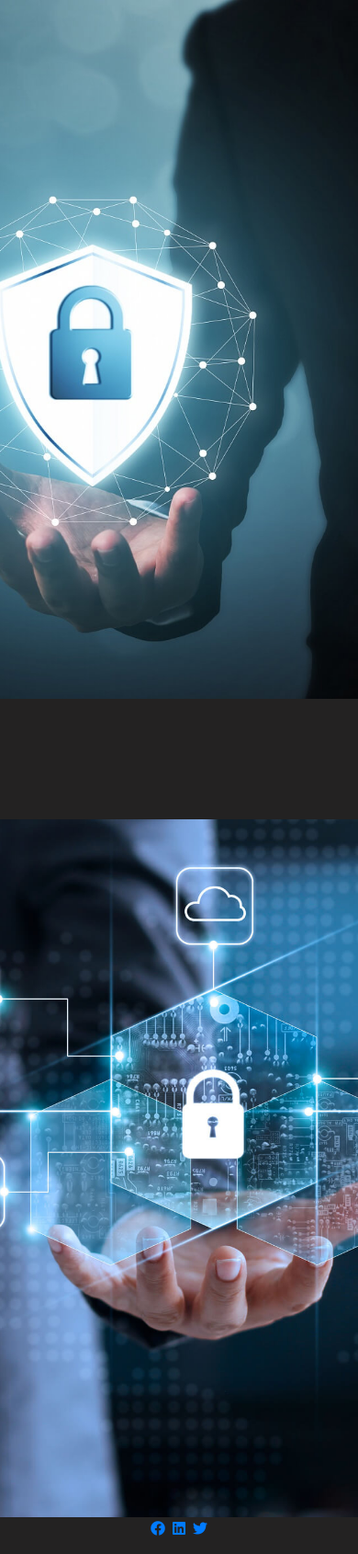
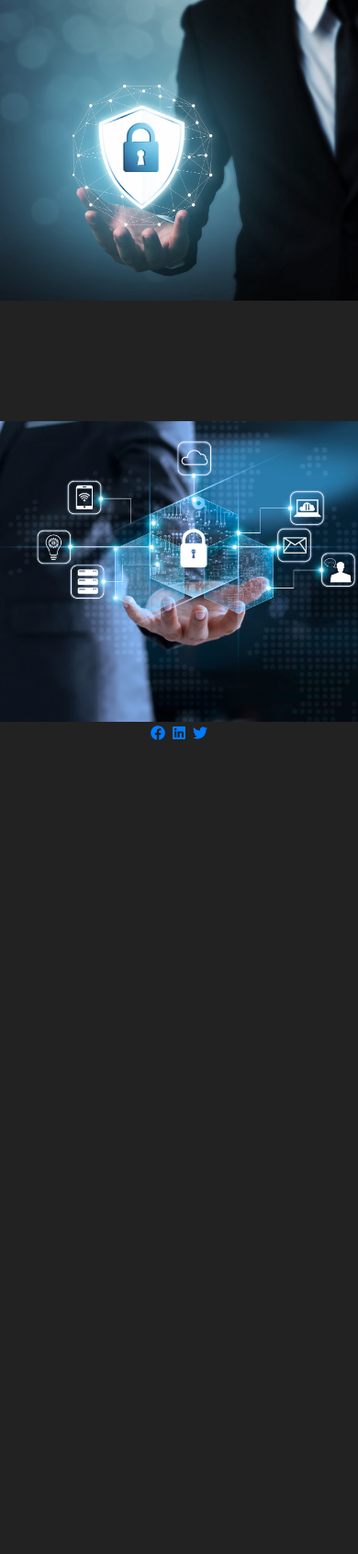
Before and after one commit to LiamD88/secure_plus, a Django app: page / in a window 390 px wide. Shown: the part 56-1746 px from the top of the page at 92% size. After the commit the page ends 861 px from the top, so only its background shows below. Run offline with Django 3.2, Linux system fonts and the light colour scheme; some libraries are stand-ins or nearby versions; some web fonts are replaced.

Commit message:
added javascript, classes and media queries to target parallax images to be responsive on mobile devices

```diff
--- a/home/templates/index.html
+++ b/home/templates/index.html
@@ -9,7 +9,7 @@
 <!--top parallax image-->
 <div class="container-fluid">
   <div class="row">
-    <div class="col-12 parallax1">
+    <div class="col-12 parallax1" id="img1">
     </div>
   </div>
 </div>
@@ -33,7 +33,7 @@
 <!--bottom parralax image-->
 <div class="container-fluid">
   <div class="row">
-    <div class="col-12 parallax2">
+    <div class="col-12 parallax2" id="img1">
     </div>
   </div>
 </div>
@@ -44,7 +44,7 @@
 
 {% endblock %}
 
-{% block text_effect %}
+{% block extrajs %}
 <script src="https://cdnjs.cloudflare.com/ajax/libs/animejs/2.0.2/anime.min.js"></script>
-<script src="{% static 'js/text.js' %}"></script>
+<script src="{% static 'js/extra.js' %}"></script>
 {% endblock %}
--- a/secure_plus/static/css/style.css
+++ b/secure_plus/static/css/style.css
@@ -51,7 +51,7 @@
 
 .parallax1 {
   background-image: url("../img/home-page.jpg");
-  height: 90vh;
+  height: 100vh;
   background-attachment: fixed;
   background-position: center;
   background-repeat: no-repeat;
@@ -60,12 +60,14 @@
 
 .parallax2 {
     background-image: url("../img/home-page2.jpg");
-    height: 90vh;
+    height: 100vh;
     background-attachment: fixed;
     background-position: center;
     background-repeat: no-repeat;
     background-size: cover;
   }
+
+
 
 .main-text {
   margin-top: 1.5em;
@@ -239,3 +241,10 @@
     height: 30em;
   }
 }
+
+
+@media (max-width: 768px) {
+  .parallax1, .parallax2 {
+    background-attachment: inherit;
+  }
+}
--- /dev/null
+++ b/secure_plus/static/js/extra.js
@@ -0,0 +1,59 @@
+// Wrap every letter in a span
+var textWrapper = document.querySelector('.ml14 .letters');
+textWrapper.innerHTML = textWrapper.textContent.replace(/\S/g, "<span class='letter'>$&</span>");
+
+anime.timeline({loop: true})
+  .add({
+    targets: '.ml14 .line',
+    scaleX: [0,1],
+    opacity: [0.5,1],
+    easing: "easeInOutExpo",
+    duration: 900
+  }).add({
+    targets: '.ml14 .letter',
+    opacity: [0,1],
+    translateX: [40,0],
+    translateZ: 0,
+    scaleX: [0.3, 1],
+    easing: "easeOutExpo",
+    duration: 800,
+    offset: '-=600',
+    delay: (el, i) => 150 + 25 * i
+  }).add({
+    targets: '.ml14',
+    opacity: 0,
+    duration: 1000,
+    easing: "easeOutExpo",
+    delay: 1000
+  });
+
+/* parallax image resize */
+
+  /* resize the image(s) on page load */
+	$(document).ready(function() {
+		resize_all_parallax();
+	});
+
+	/* resize the image(s) on page resize */
+	$(window).on('resize', function(){
+		resize_all_parallax();
+	});
+
+
+	function resize_all_parallax() {
+		var div_id = 'img1,' + 'img2';
+		var img_w = 1000; /* the width of your image, in pixels */
+		var img_h = 864; /* the height of your image, in pixels */
+		resize_parallax(div_id,img_w,img_h);
+	}
+
+	/* this resizes the parallax image down to an appropriate size for the viewport */
+	function resize_parallax(div_id,img_w,img_h) {
+		var div = $('#' + div_id);
+		var divwidth = div.width();
+		if (divwidth < 769) { var pct = (img_h/img_w) * 105; } /* show full image, plus a little padding, if on static mobile view */
+		else { var pct = 60; } /* this is the HEIGHT as percentage of the current div WIDTH. you can change it to show more (or less) of your image */
+		var newheight = Math.round(divwidth * (pct/100));
+		newheight = newheight  + 'px';
+		div.height(newheight);
+	}
--- a/secure_plus/static/js/text.js
+++ /dev/null
@@ -1,28 +0,0 @@
-// Wrap every letter in a span
-var textWrapper = document.querySelector('.ml14 .letters');
-textWrapper.innerHTML = textWrapper.textContent.replace(/\S/g, "<span class='letter'>$&</span>");
-
-anime.timeline({loop: true})
-  .add({
-    targets: '.ml14 .line',
-    scaleX: [0,1],
-    opacity: [0.5,1],
-    easing: "easeInOutExpo",
-    duration: 900
-  }).add({
-    targets: '.ml14 .letter',
-    opacity: [0,1],
-    translateX: [40,0],
-    translateZ: 0,
-    scaleX: [0.3, 1],
-    easing: "easeOutExpo",
-    duration: 800,
-    offset: '-=600',
-    delay: (el, i) => 150 + 25 * i
-  }).add({
-    targets: '.ml14',
-    opacity: 0,
-    duration: 1000,
-    easing: "easeOutExpo",
-    delay: 1000
-  });
--- a/templates/base.html
+++ b/templates/base.html
@@ -127,8 +127,9 @@
 {% block stripejs %}
 {% endblock %}
 
-{% block text_effect %}
+{% block extrajs %}
 {% endblock %}
+
 
 </body>
 
```
